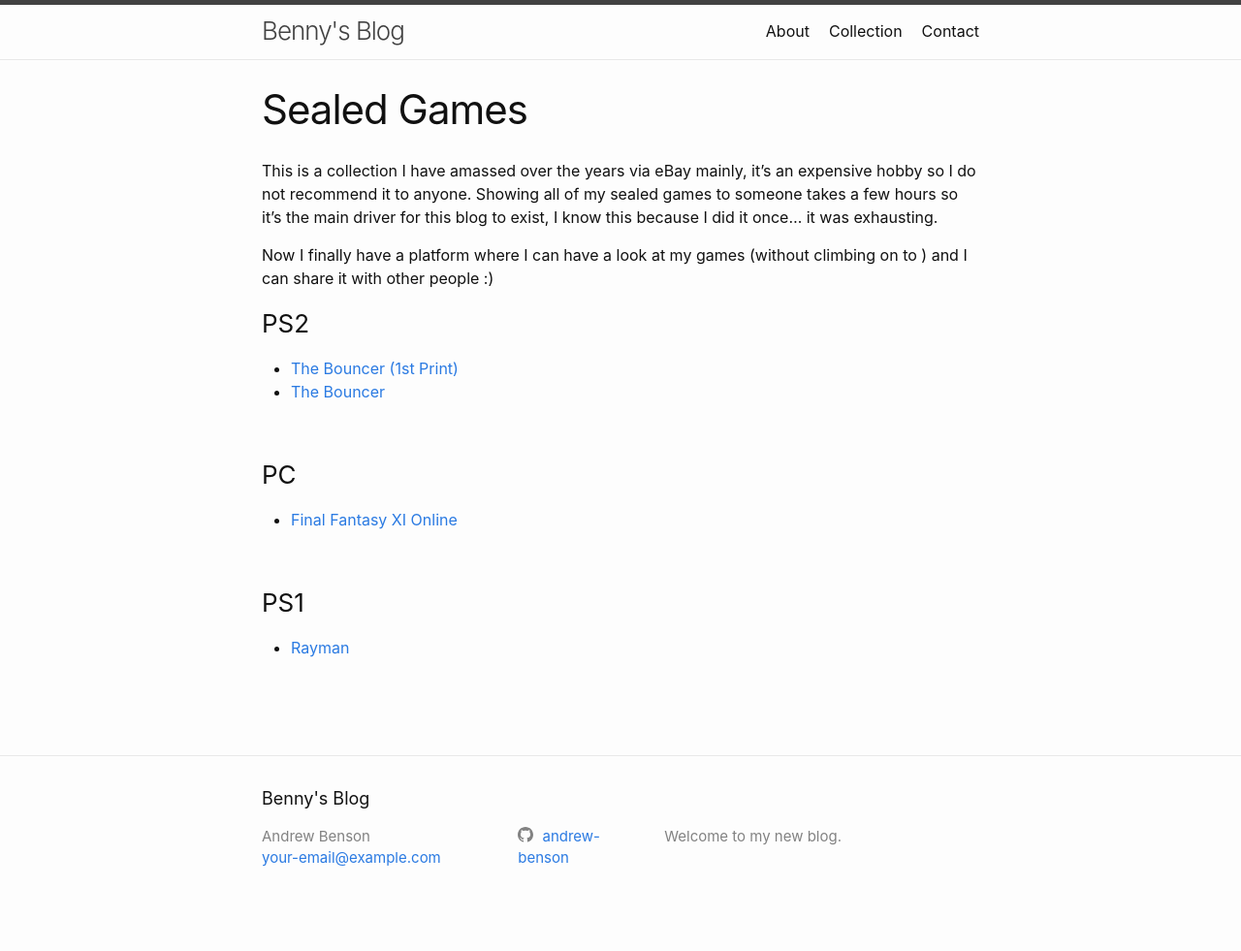
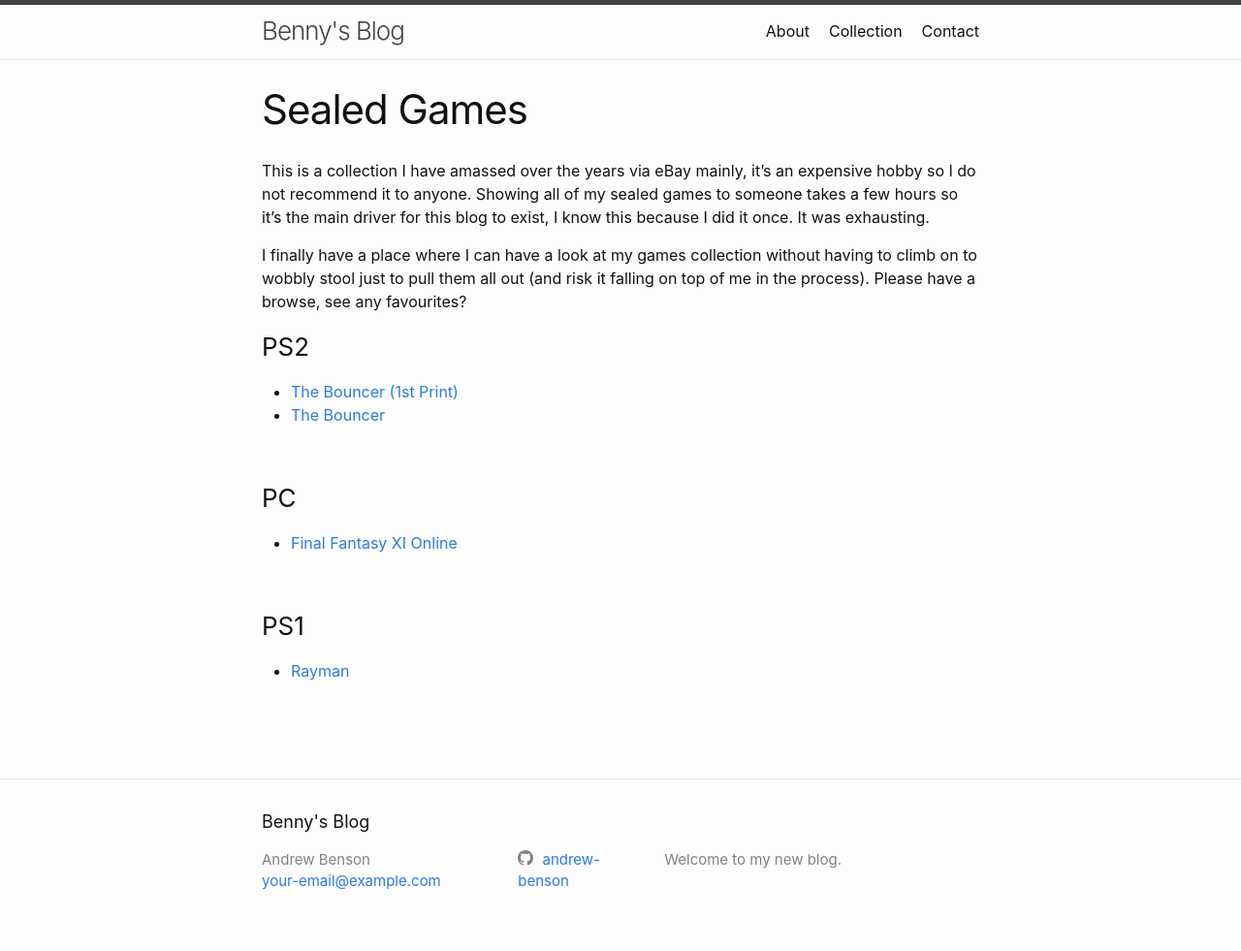
Before and after one commit to andrew-benson/Andrew-Jekyll-Site, a Jekyll site: the page built from sealed.markdown, in a window 1280 px wide. Shown: the whole page at 97% size. Built offline with Jekyll 4.4.1, drawn with Linux system fonts in a browser that asks for light colours; before the commit the page ends 957 px from its top, so only the background shows below that.

Commit message:
update sealed.markdown

```diff
--- a/sealed.markdown
+++ b/sealed.markdown
@@ -5,9 +5,9 @@
 ---
 
 This is a collection I have amassed over the years via eBay mainly, it's an expensive hobby so I do not recommend it to anyone.
-Showing all of my sealed games to someone takes a few hours so it's the main driver for this blog to exist, I know this because I did it once... it was exhausting.
+Showing all of my sealed games to someone takes a few hours so it's the main driver for this blog to exist, I know this because I did it once. It was exhausting.
 
-Now I finally have a platform where I can have a look at my games (without climbing on to ) and I can share it with other people :)
+I finally have a place where I can have a look at my games collection without having to climb on to wobbly stool just to pull them all out (and risk it falling on top of me in the process). Please have a browse, see any favourites?
 
 <!-- Creating a distinct list of platforms -->
 {% assign uniquePlatforms = '' | split: '' %}
```
